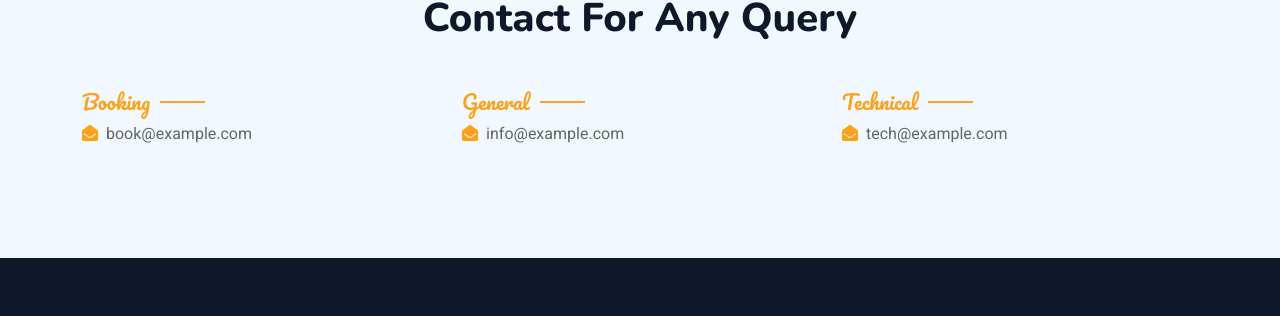
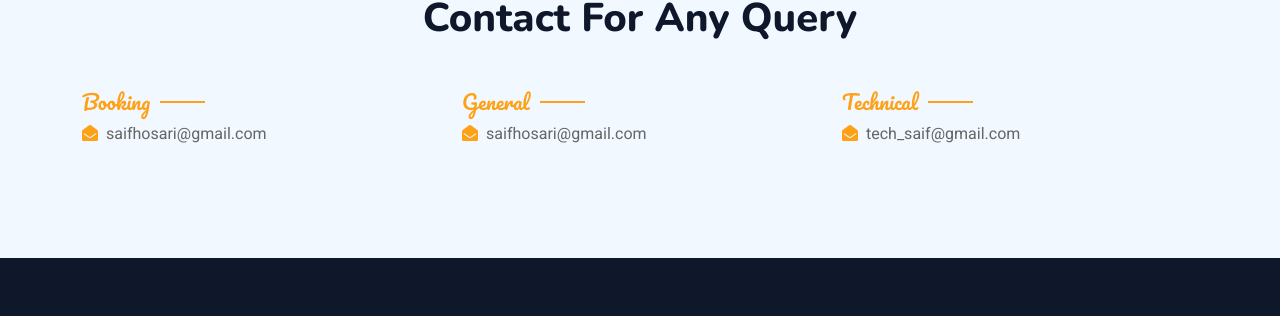
Before and after one commit to saifhosari/Restaurent-booking-system, a Django app: page /restaurent/contact_us in a window 1280 px wide. Shown: the part 531-847 px from the top of the page. Run offline with Django 4.2, Linux system fonts and the light colour scheme; some libraries are stand-ins or nearby versions.

Commit message:
Added docs

```diff
--- a/restaurent_app/templates/contact.html
+++ b/restaurent_app/templates/contact.html
@@ -33,15 +33,15 @@
             <div class="row gy-4">
                 <div class="col-md-4">
                     <h5 class="section-title ff-secondary fw-normal text-start text-primary">Booking</h5>
-                    <p><i class="fa fa-envelope-open text-primary me-2"></i>book@example.com</p>
+                    <p><i class="fa fa-envelope-open text-primary me-2"></i>saifhosari@gmail.com</p>
                 </div>
                 <div class="col-md-4">
                     <h5 class="section-title ff-secondary fw-normal text-start text-primary">General</h5>
-                    <p><i class="fa fa-envelope-open text-primary me-2"></i>info@example.com</p>
+                    <p><i class="fa fa-envelope-open text-primary me-2"></i>saifhosari@gmail.com</p>
                 </div>
                 <div class="col-md-4">
                     <h5 class="section-title ff-secondary fw-normal text-start text-primary">Technical</h5>
-                    <p><i class="fa fa-envelope-open text-primary me-2"></i>tech@example.com</p>
+                    <p><i class="fa fa-envelope-open text-primary me-2"></i>tech_saif@gmail.com</p>
                 </div>
             </div>
         </div>
```
Also changed, not shown: requirements.txt (added, +168 -0 lines), 1 other file.
